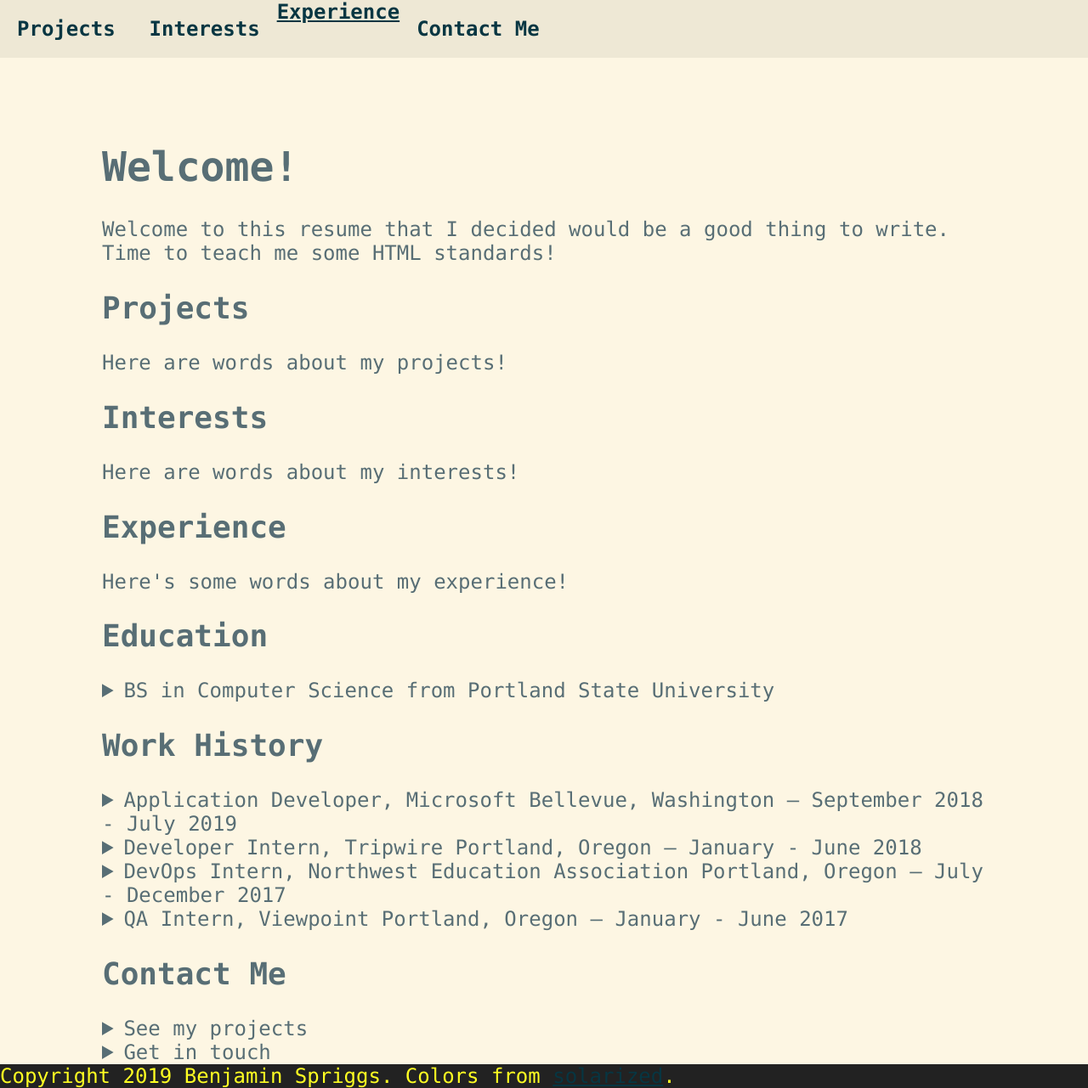
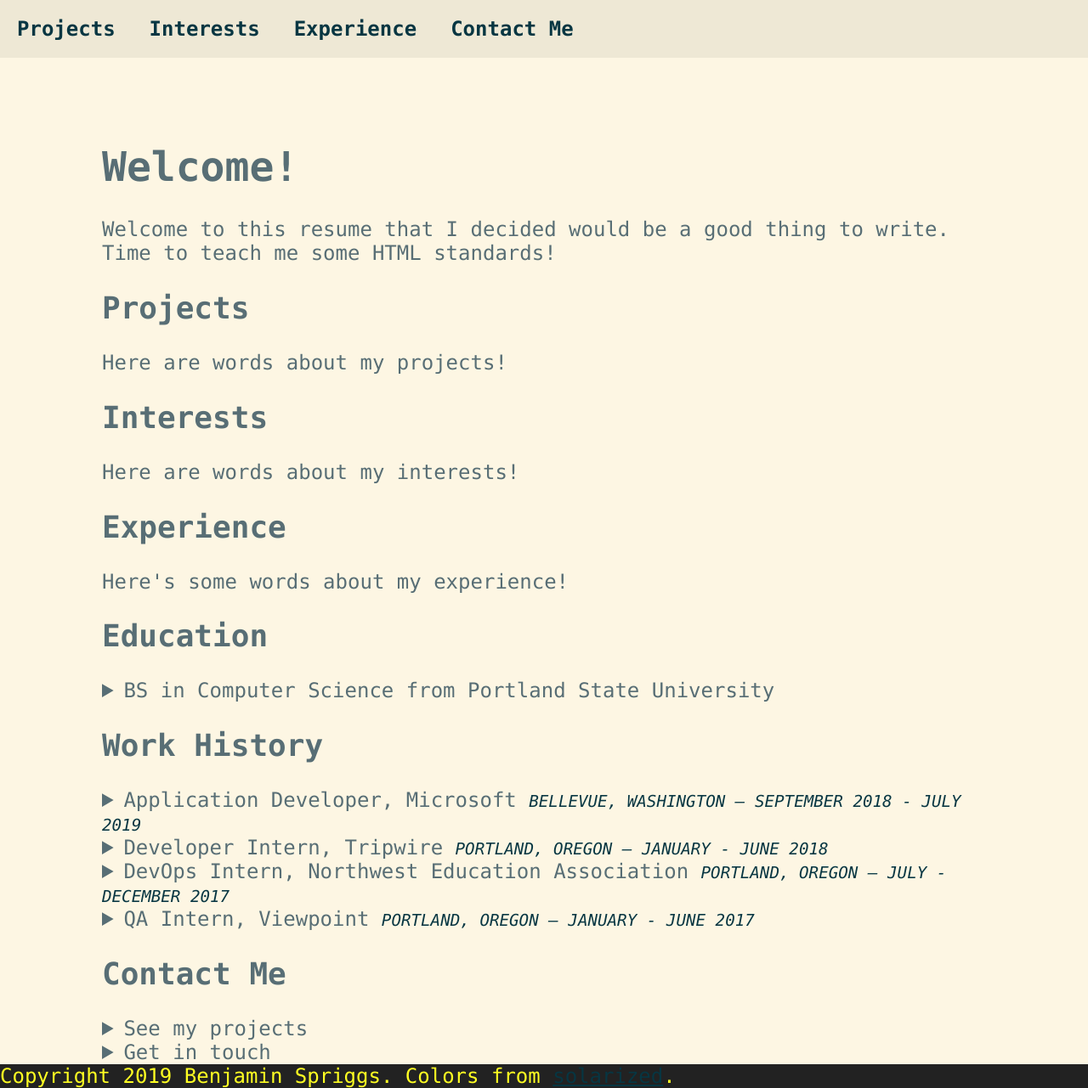
Before and after one commit to benjspriggs/resume, a plain HTML site: page index.html in a window 1280 px wide. Shown: the whole page at 85% size. Drawn offline with Linux system fonts and the light colour scheme.

Commit message:
Style more indiscriminately

```diff
--- a/styles/index.css
+++ b/styles/index.css
@@ -1,4 +1,4 @@
-body {
+:root {
     /*
         Credit for the color scheme goes to the Solarized project by Ethan Schoonover:
 
@@ -8,21 +8,23 @@ body {
     --highlight-background-color: #073642;
     --body-text-color: #839496;
     --emphasized-text-color: #93a1a1;
+}
 
+@media (prefers-color-scheme: light) {
+    :root {
+        --background-color: #fdf6e3;
+        --highlight-background-color: #eee8d5;
+        --body-text-color: #586e75;
+        --emphasized-text-color: #073642;
+    }
+}
+
+body {
     margin: 0;
     font-family: "Lucida Console", Monaco, monospace;
     font-size: 24px;
     background-color: var(--background-color);
     color: var(--body-text-color);
-}
-
-@media (prefers-color-scheme: light) {
-    body {
-        --background-color: #fdf6e3;
-        --highlight-background-color: #eee8d5;
-        --body-text-color: #586e75;
-        --emphasized-text-color: #073642;
-    }
 }
 
 main {
@@ -60,11 +62,15 @@ nav.phantom {
     visibility: hidden;
 }
 
-nav > a,
-nav > a:link,
-nav > a:visited,
-nav > a:hover,
-nav > a:active {
+nav > div {
+    display: flex;
+}
+
+nav a,
+nav a:link,
+nav a:visited,
+nav a:hover,
+nav a:active {
     color: var(--emphasized-text-color);
     text-decoration: none;
     padding-top: 1.25rem;
@@ -93,6 +99,13 @@ nav.submenu:active {
     animation: fadeFromNone 0.5s ease-in;
 }
 
+summary > span {
+    color: var(--emphasized-text-color);
+    text-transform: uppercase;
+    font-style: italic;
+    font-size: 0.8em;
+}
+
 @keyframes fadeFromNone {
     0% {
         visibility: hidden;
```
